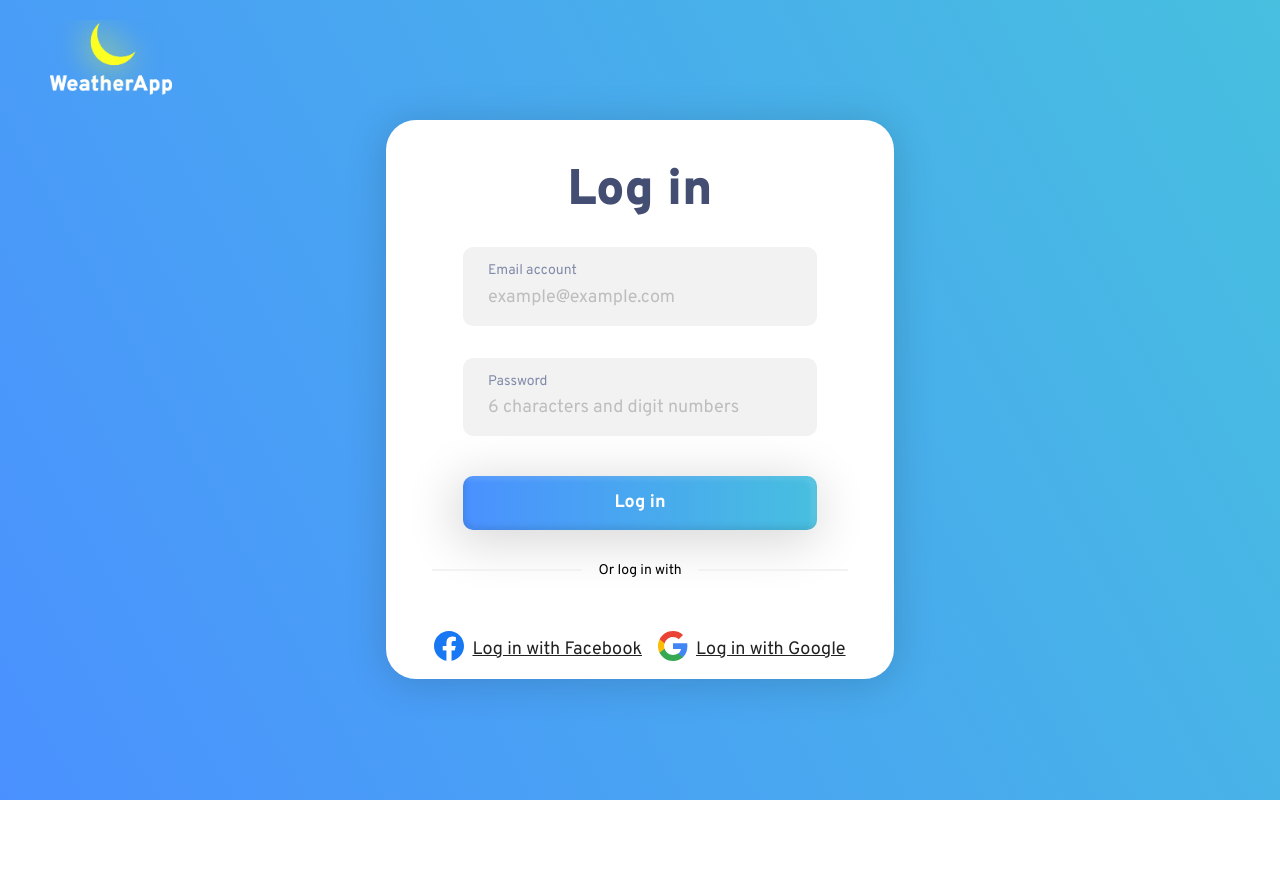
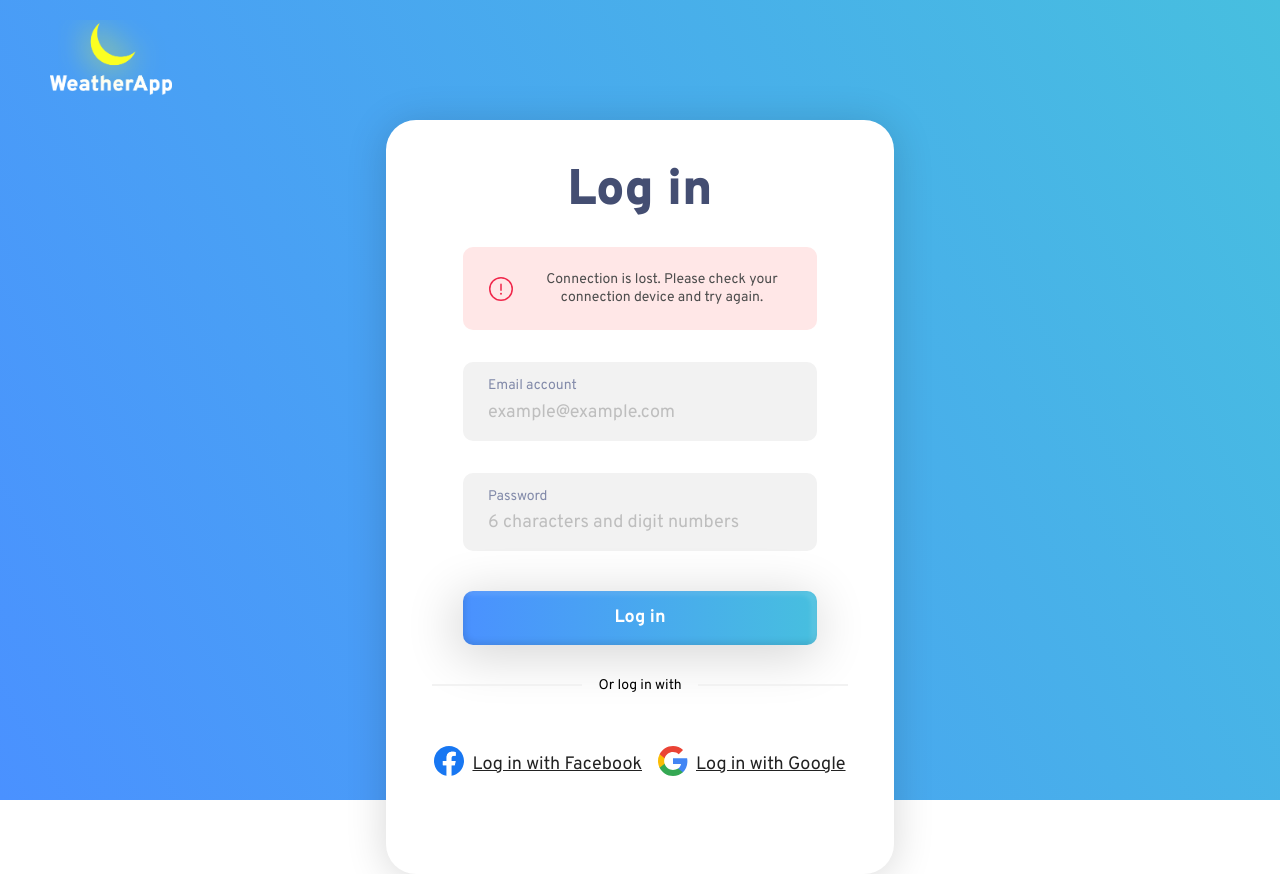
Before and after one commit to MaayanKaplan/weather-app, a React (Create React App) app: page /login in a window 1280 px wide. Before the commit the page ends 800 px from the top, so only its background shows below. Built offline with nearby package versions, Linux system fonts and the light colour scheme.

Commit message:
NotificationBox icon bug fixed

```diff
--- a/package.json
+++ b/package.json
@@ -19,6 +19,7 @@
     "react": "^18.2.0",
     "react-dom": "^18.2.0",
     "react-hook-form": "^7.33.1",
+    "react-query": "^4.0.0",
     "react-router-dom": "^6.3.0",
     "react-scripts": "5.0.1",
     "storybook-addon-styled-component-theme": "^2.0.0",
--- a/src/Common/NotificationBox/NotificationBox.tsx
+++ b/src/Common/NotificationBox/NotificationBox.tsx
@@ -1,8 +1,8 @@
 import React from "react";
 import * as S from "./styles";
 import { NotificationProps } from "./types";
+import IconSuccess from "./Icons/check-v.svg";
 import IconError from "./Icons/info-circle.svg";
-import IconSuccess from "./Icons/check-v.svg";
 
 const NotificationBox: React.FC<NotificationProps> = ({
   severity,
@@ -10,9 +10,12 @@ const NotificationBox: React.FC<NotificationProps> = ({
 }) => {
   return (
     <S.NotificationBoxWrapper severity={severity}>
-      <S.IconWrapper>
-        {severity === "success" ? <IconSuccess /> : <IconError />}
-      </S.IconWrapper>
+      {severity === "success" ? (
+        <S.Icon src={IconSuccess} />
+      ) : (
+        <S.Icon src={IconError} />
+      )}
+
       <S.StyledDescription>{children}</S.StyledDescription>
     </S.NotificationBoxWrapper>
   );
--- a/src/Common/NotificationBox/styles.tsx
+++ b/src/Common/NotificationBox/styles.tsx
@@ -17,6 +17,7 @@ const errorStyle = () => {
 };
 
 export const NotificationBoxWrapper = styled.div<NotificationProps>`
+  width: 354px;
   display: flex;
   justify-content: center;
   align-items: center;
@@ -25,6 +26,7 @@ export const NotificationBoxWrapper = styled.div<NotificationProps>`
   border-radius: 10px;
   margin: 0 auto;
   text-align: center;
+  margin-bottom: 32px;
 
   ${(props) => {
     if (props.security === "success") {
@@ -35,9 +37,9 @@ export const NotificationBoxWrapper = styled.div<NotificationProps>`
   }}
 `;
 
-export const IconWrapper = styled.div`
-  height: 28px;
-  width: 28px;
+export const Icon = styled.img`
+  /* height: 28px;
+  width: 28px; */
 `;
 
 export const StyledDescription = styled.p`
--- a/src/Common/SearchInput/SearchInput.tsx
+++ b/src/Common/SearchInput/SearchInput.tsx
@@ -1,10 +1,13 @@
-import React, { useState } from "react";
+import React, { useState, useEffect } from "react";
 import * as S from "./styles";
 import { SearchProps } from "./types";
 import { getAutoComplete } from "../../api/axios";
+import { useQuery } from "@tanstack/react-query";
 
 const SearchInput: React.FC<SearchProps> = ({ placeholder, variant, icon }) => {
   const [value, setValue] = useState("");
+
+  // const queryResult = useQuery(["Autocomplete"], getAutoComplete(value));
 
   const inputValue: React.ChangeEventHandler<HTMLInputElement> = (e) => {
     setValue(e.target.value);
@@ -12,7 +15,9 @@ const SearchInput: React.FC<SearchProps> = ({ placeholder, variant, icon }) => {
     return value;
   };
 
-  getAutoComplete(value);
+  // useEffect(() => {
+  //   getAutoComplete(value);
+  // }, [value]);
 
   return (
     <S.InputWrapper variant={variant}>
--- /dev/null
+++ b/src/Common/SearchModal/types.tsx
@@ -0,0 +1,4 @@
+export interface ModalProps {
+  data: [{ Country: { LocalizedName: string }; LocalizedName: string }];
+  item: {};
+}
--- a/src/Components/LoginBox/LoginBox.tsx
+++ b/src/Components/LoginBox/LoginBox.tsx
@@ -1,5 +1,6 @@
 import Button from "../../Common/Button/Button";
 import Input from "../../Common/Input/Input";
+import NotificationBox from "../../Common/NotificationBox/NotificationBox";
 import { IconFacebookLogo, IconGoogleLogo } from "../../Common/Icon";
 import { InputProps, FormData } from "./types";
 import * as S from "./styles";
@@ -21,24 +22,32 @@ const validationSchema = yup
   })
   .required();
 
-const LoginBox: React.FC<InputProps> = ({ title, onChange, placeholder }) => {
+const LoginBox: React.FC<InputProps> = () => {
   const {
     register,
     handleSubmit,
     setValue,
+    control,
     formState: { errors, touchedFields, isValid },
   } = useForm<FormData>({
-    mode: "onTouched",
+    // mode: "onTouched",
     resolver: yupResolver(validationSchema),
   });
 
-  console.log(touchedFields);
+  // console.log(touchedFields);
 
   const onSubmit = (data: FormData) => console.log(data);
+
+  const { onChange, onBlur, ref } = register("email");
 
   return (
     <S.FormContainer onSubmit={handleSubmit(onSubmit)}>
       <S.Title>Log in</S.Title>
+
+      <NotificationBox severity={"error"}>
+        Connection is lost. Please check your connection device and try again.
+      </NotificationBox>
+
       <Input
         register={{ ...register("email") }}
         name="email"
--- a/src/Components/LoginBox/styles.tsx
+++ b/src/Components/LoginBox/styles.tsx
@@ -3,7 +3,7 @@ import deviceSize from "../../Utils/deviceSize";
 
 export const FormContainer = styled.form`
   width: 732px;
-  height: 649px;
+  /* height: 649px; */
   padding: 54px;
   border-radius: 30px;
   box-shadow: 0 4px 40px 0 rgba(0, 0, 0, 0.16);
@@ -17,7 +17,7 @@ export const FormContainer = styled.form`
 
   @media ${deviceSize.tablet} {
     width: 508px;
-    height: 559px;
+    min-height: 559px;
     padding: 40px 46px;
     margin-top: 120px;
   }
```
Also changed, not shown: src/Common/SearchModal/SearchModal.tsx (+20 -2 lines), src/Common/SearchModal/styles.tsx (+7 -0 lines), src/Images/city.svg (added), 1 other file (tests, documents, lock files or other folders).
